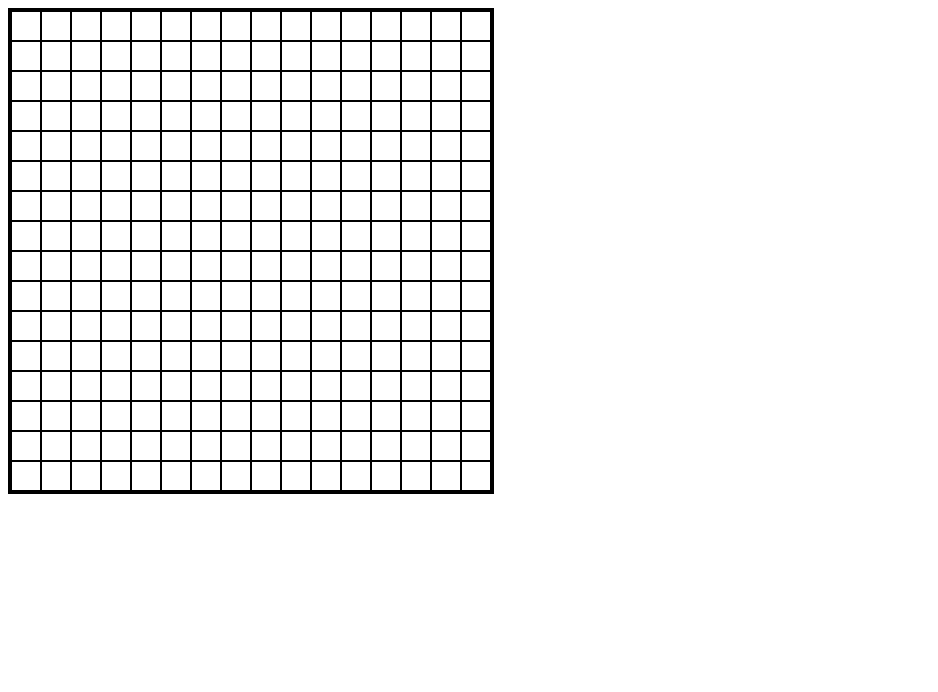
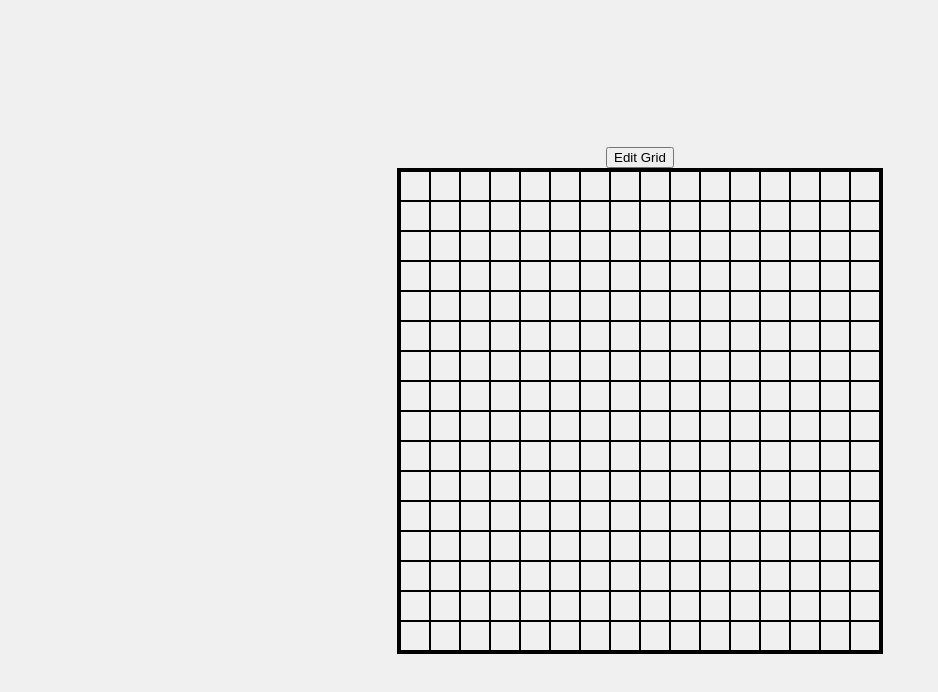
Before and after one commit to currie04/Etch-A-Sketch, a plain HTML site: page index.html in a window 1280 px wide. Shown: the whole page, without its empty margins (0-938 px from the left). Drawn offline with Linux system fonts and the light colour scheme.

Commit message:
added functionality to change grid size

```diff
--- a/index.html
+++ b/index.html
@@ -8,6 +8,7 @@
     <title>Etch-A-Sketch</title>
 </head>
 <body>
+    <button id = "size">Edit Grid</button>
     <div id = "container"></div>
 </body>
 </html>
--- a/script.js
+++ b/script.js
@@ -1,11 +1,30 @@
 const container = document.querySelector("#container");
+const button = document.querySelector("#size");
 
-for( i = 0; i < 16* 16; i++){
+let numSquaresSide = 16;
+
+
+function drawGrid(){
+
+    const squareSize = container.clientWidth / numSquaresSide; //calculate size
+
+    for( i = 0; i < numSquaresSide * numSquaresSide; i++){
         const box = document.createElement("div");
         box.classList.add("gridbox");
+        box.style.width = `${squareSize}px`; // Set width
+        box.style.height = `${squareSize}px`; // Set height
         container.appendChild(box);
 
         box.addEventListener("mouseenter", function(e){
             e.target.style.backgroundColor = "blue";
         });
     }
+}
+
+button.addEventListener("click", function(){
+    numSquaresSide = parseInt(prompt("Please enter how many squares per side"));
+    container.replaceChildren();
+    drawGrid(numSquaresSide);
+});
+
+drawGrid(16);
--- a/style.css
+++ b/style.css
@@ -1,3 +1,18 @@
+body {
+    display: flex;
+    flex-direction: column;
+    justify-content: center;
+    align-items: center;
+    height: 100vh;
+    margin: 0;
+    background-color: #f0f0f0;
+}
+
+div {
+    height: 30px;
+    width: auto;
+}
+
 #container {
     display : flex;
     flex-wrap: wrap;
```
Lines whose indentation alone changed are shown as unchanged.
